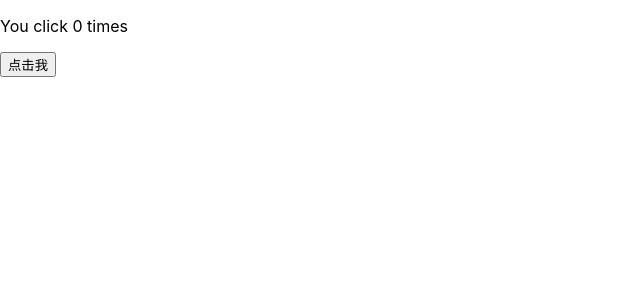
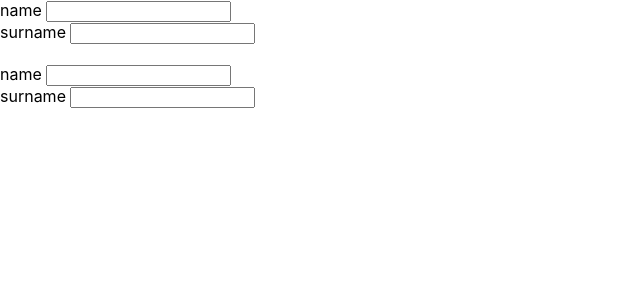
Before and after one commit to pangxueming/learn-react, a React (Create React App) app: page / in a window 1280 px wide. Shown: the top 300 px of the page, without its empty margins (0-640 px from the left). Built offline with nearby package versions, Linux system fonts and the light colour scheme.

Commit message:
useEffect

```diff
--- a/src/App.js
+++ b/src/App.js
@@ -2,18 +2,40 @@ import React, { useEffect, useState } from 'react';
 
 function App() {
 
-  const [count, setCount] = useState(0);
-  useEffect(() => {
-    // 无需清除的 effect
-    document.title = `You click ${count} times`;
-  }, [count])
-  // useEffect 第二个参数[count]实现性能优化
+  // 不要在循环，条件或嵌套函数中调用 Hook
+  const [name, setName] = useState('Marry');
+  useEffect(function persistForm() {
+    localStorage.setItem('formData', name)
+  }, [name]);
+
+  const [surname, setSurnam] = useState('Poppins');
+  useEffect(function updateTitle() {
+    document.title = name + ' ' + surname;
+  }, [name, surname])
+
+  function handleChangeName(e) {
+    setName(e.target.value)
+  }
+
+  function handleChangeSurname(e) {
+    setSurnam(e.target.value)
+  }
+
   return (
     <div>
-      <p>You click {count} times</p>
-      <button onClick={() => setCount(count + 1)}>
-        点击我
-      </button>
+      <div>
+        name <input type="text" onChange={(e) => setName(e.target.value)} />
+      </div>
+      <div>
+        surname <input type="text" onChange={(e) => setSurnam(e.target.value)} />
+      </div>
+      <br />
+      <div>
+        name <input type="text" onChange={(e) => handleChangeName(e)} />
+      </div>
+      <div>
+        surname <input type="text" onChange={(e) => handleChangeSurname(e)} />
+      </div>
     </div>
   )
 }
```
Also changed, not shown: src/Hook/App_effect hook.js (added, +21 -0 lines).
